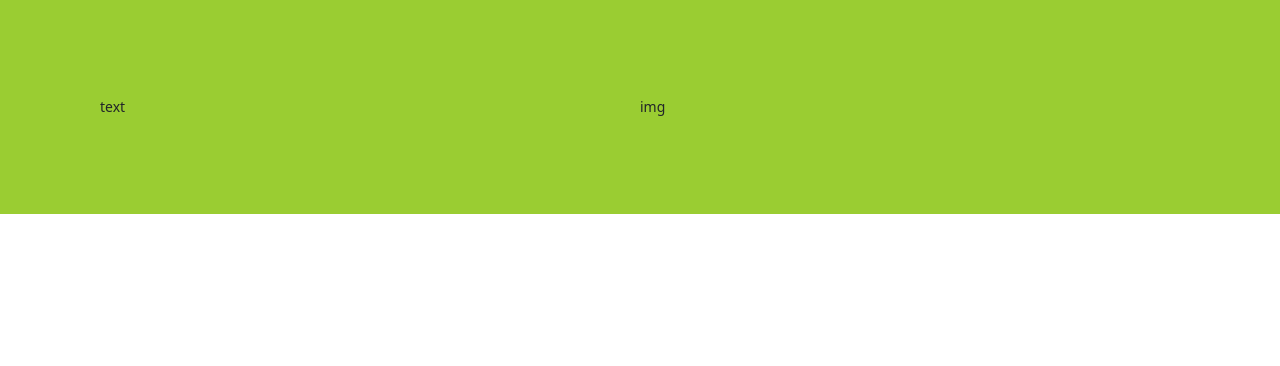
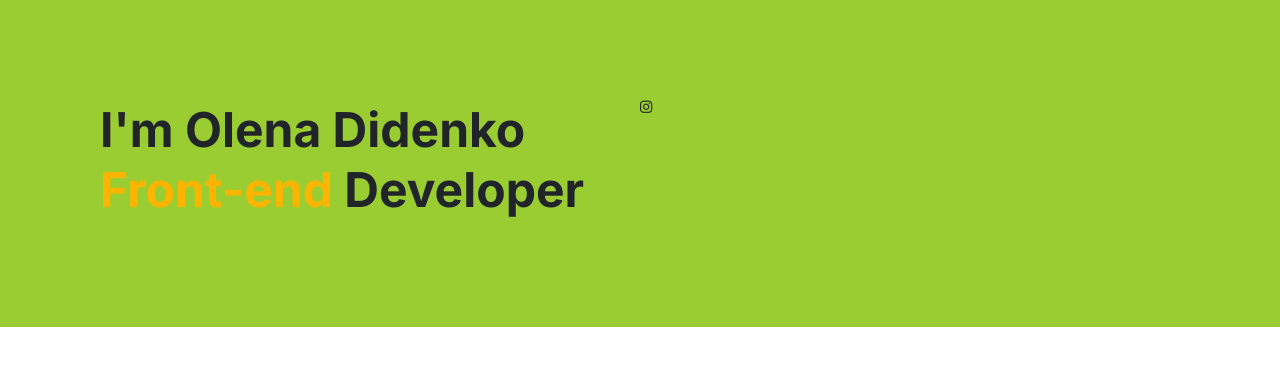
Before and after one commit to olenadidenko/Portfolio-Project-Setup, a plain HTML site: page index.html in a window 1280 px wide. Drawn offline with nearby package versions, Linux system fonts and the light colour scheme.

Commit message:
added fonts

```diff
--- a/css/style.css
+++ b/css/style.css
@@ -14,9 +14,22 @@ ul li {list-style: none;}
 img {vertical-align: top;}
 h1,h2,h3,h4,h5,h6 {font-size: inherit;font-weight: 400;}
 
+:root{
+	--text-color1: #FFB400;
+}
+
 .fitst-screen__container{
 	background-color: yellowgreen;
 	display: flex;
 	padding: 100px;
 
 }
+h1{
+	font-family: 'Inter';
+	font-weight: 700;
+	font-size: 48px;
+	line-height: 60px;
+}
+span{
+	color: var(--text-color1);
+}
--- a/index.html
+++ b/index.html
@@ -5,15 +5,21 @@
 	<meta http-equiv="X-UA-Compatible" content="IE=edge">
 	<meta name="viewport" content="width=device-width, initial-scale=1.0">
 	<title>Olena Didenko</title>
+	<link rel="preconnect" href="https://fonts.googleapis.com">
+	<link rel="preconnect" href="https://fonts.gstatic.com" crossorigin>
+	<link href="https://fonts.googleapis.com/css2?family=Inter:wght@400;500;700&display=swap" rel="stylesheet">
 	<link href="https://cdn.jsdelivr.net/npm/bootstrap@5.2.0/dist/css/bootstrap.min.css" rel="stylesheet" integrity="sha384-gH2yIJqKdNHPEq0n4Mqa/HGKIhSkIHeL5AyhkYV8i59U5AR6csBvApHHNl/vI1Bx" crossorigin="anonymous">
-<script src="https://cdn.jsdelivr.net/npm/bootstrap@5.2.0/dist/js/bootstrap.bundle.min.js" integrity="sha384-A3rJD856KowSb7dwlZdYEkO39Gagi7vIsF0jrRAoQmDKKtQBHUuLZ9AsSv4jD4Xa" crossorigin="anonymous"></script>
+	<script src="https://cdn.jsdelivr.net/npm/bootstrap@5.2.0/dist/js/bootstrap.bundle.min.js" integrity="sha384-A3rJD856KowSb7dwlZdYEkO39Gagi7vIsF0jrRAoQmDKKtQBHUuLZ9AsSv4jD4Xa" crossorigin="anonymous"></script>
+	<script src="https://kit.fontawesome.com/6c5517b0c7.js" crossorigin="anonymous"></script>
 	<link rel="stylesheet" href="../css/style.css">
 </head>
 <body>
 	<div class="fitst-screen">
 		<div class="fitst-screen__container">
-				<div class="col-6" id="fitst-screen__container-text">text</div>
-				<div class="col-6" id="fitst-screen__container-photo">img</div>
+				<div class="col-6" id="fitst-screen__container-text">
+					<h1>I'm Olena Didenko <br><span>Front-end</span> Developer</h1>
+				</div>
+				<div class="col-6" id="fitst-screen__container-photo"><i class="fa-brands fa-instagram"></i></div>
 		</div>
 	</div>
 </body>
```
